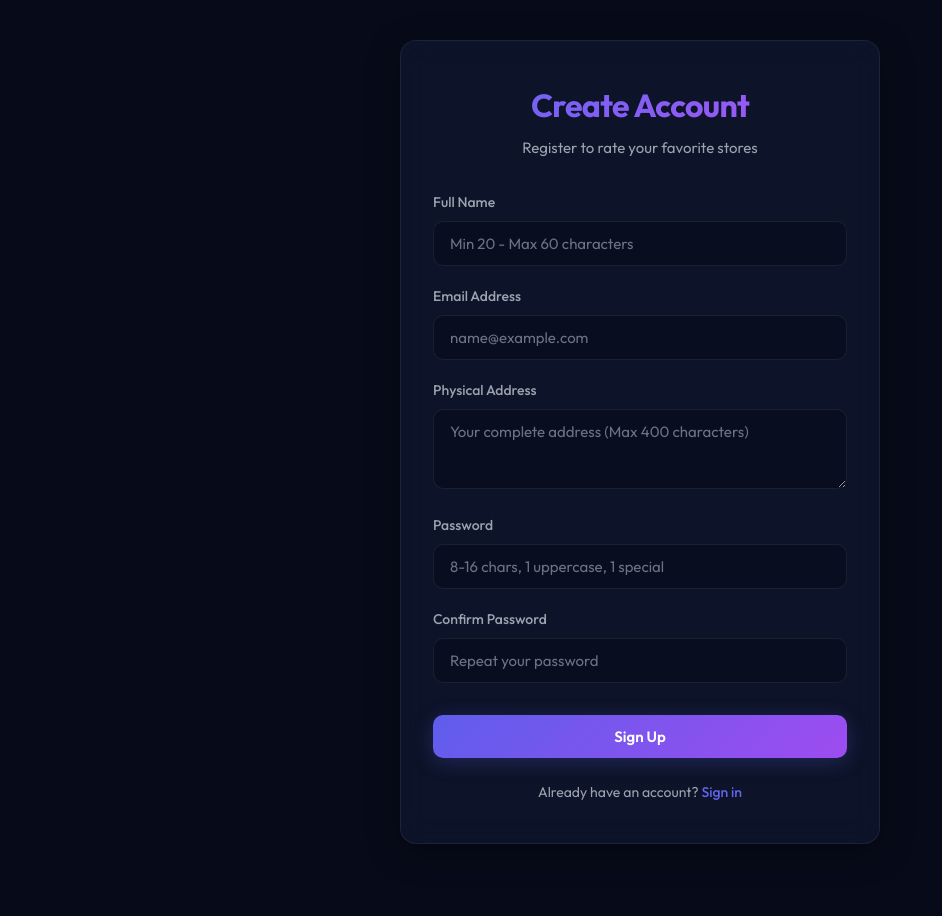
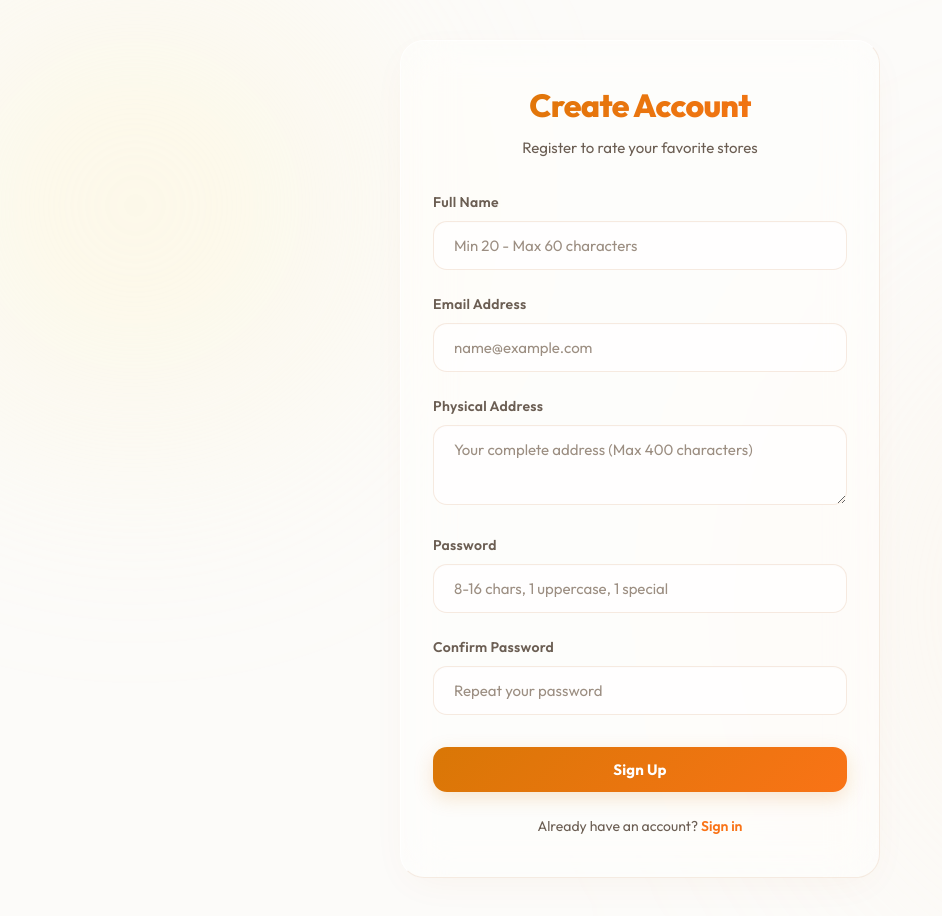
Before and after one commit to tanvisandbhor/store-rating-system, a React (Vite) app in the folder client/: page /signup in a window 1280 px wide. Shown: the whole page, without its empty margins (0-942 px from the left). Before the commit the page ends 884 px from the top, so only its background shows below. Built offline with nearby package versions, Linux system fonts and the light colour scheme; no server answers.

Commit message:
design_aesthetic_light_theme

```diff
--- a/client/src/index.css
+++ b/client/src/index.css
@@ -2,20 +2,20 @@
 @import url('https://fonts.googleapis.com/css2?family=Outfit:wght@300;400;500;600;700;800&display=swap');
 
 :root {
-  --bg-dark: #070b19;
-  --bg-card: rgba(16, 24, 48, 0.7);
-  --bg-card-hover: rgba(22, 34, 68, 0.85);
-  --border-glass: rgba(255, 255, 255, 0.07);
-  --border-glass-focus: rgba(99, 102, 241, 0.4);
-  --primary-gradient: linear-gradient(135deg, #5f5dec 0%, #9e4cf0 100%);
-  --accent-pink: #ec4899;
-  --text-main: #f3f4f6;
-  --text-muted: #9ca3af;
-  --text-dim: #6b7280;
-  --success: #10b981;
-  --danger: #ef4444;
-  --shadow-glow: 0 8px 32px 0 rgba(0, 0, 0, 0.37);
-  --shadow-primary: 0 4px 20px 0 rgba(99, 102, 241, 0.25);
+  --bg-dark: #fcfbf9; /* Ultra clean warm canvas */
+  --bg-card: rgba(255, 255, 255, 0.42); /* Frosted Glass */
+  --border-glass: rgba(255, 255, 255, 0.7); /* Water droplet edge highlight */
+  --border-glass-subtle: rgba(180, 83, 9, 0.1); /* Bottom gold edge refraction */
+  --border-glass-focus: rgba(217, 119, 6, 0.5);
+  --primary-gradient: linear-gradient(135deg, #d97706 0%, #f97316 100%);
+  --accent-pink: #f97316;
+  --text-main: #27211c; /* Deep espresso charcoal */
+  --text-muted: #6b5e53; /* Soft earth warm tone */
+  --text-dim: #9c8e82;
+  --success: #059669;
+  --danger: #dc2626;
+  --shadow-glow: 0 10px 40px -10px rgba(180, 83, 9, 0.06), 0 2px 4px -1px rgba(0, 0, 0, 0.01);
+  --shadow-primary: 0 6px 20px 0 rgba(217, 119, 6, 0.18);
   --font-sans: 'Outfit', -apple-system, BlinkMacSystemFont, 'Segoe UI', Roboto, sans-serif;
 }
 
@@ -29,39 +29,77 @@ body {
   background-color: var(--bg-dark);
   color: var(--text-main);
   font-family: var(--font-sans);
-  min-height: 100-vh;
+  min-height: 100vh;
   overflow-x: hidden;
   line-height: 1.5;
+  position: relative;
 }
 
-/* Glassmorphism containers */
+/* Ambient Glowing Background Orbs */
+body::before {
+  content: '';
+  position: fixed;
+  top: -15%;
+  left: -15%;
+  width: 50vw;
+  height: 50vw;
+  background: radial-gradient(circle, rgba(254, 243, 199, 0.5) 0%, rgba(255, 255, 255, 0) 70%);
+  filter: blur(100px);
+  z-index: -1;
+  animation: floatOrb 22s ease-in-out infinite alternate;
+  pointer-events: none;
+}
+
+body::after {
+  content: '';
+  position: fixed;
+  bottom: -15%;
+  right: -15%;
+  width: 55vw;
+  height: 55vw;
+  background: radial-gradient(circle, rgba(255, 237, 213, 0.45) 0%, rgba(255, 255, 255, 0) 70%);
+  filter: blur(120px);
+  z-index: -1;
+  animation: floatOrb 26s ease-in-out infinite alternate-reverse;
+  pointer-events: none;
+}
+
+@keyframes floatOrb {
+  0% { transform: translate(0, 0) scale(1); }
+  100% { transform: translate(60px, 40px) scale(1.15); }
+}
+
+/* Frosted Glassmorphism Panels */
 .glass-panel {
   background: var(--bg-card);
-  backdrop-filter: blur(16px);
-  -webkit-backdrop-filter: blur(16px);
+  backdrop-filter: blur(24px) saturate(150%);
+  -webkit-backdrop-filter: blur(24px) saturate(150%);
   border: 1px solid var(--border-glass);
-  border-radius: 16px;
+  border-bottom-color: var(--border-glass-subtle);
+  border-right-color: var(--border-glass-subtle);
+  border-radius: 24px;
   box-shadow: var(--shadow-glow);
-  transition: all 0.3s cubic-bezier(0.4, 0, 0.2, 1);
+  transition: transform 0.45s cubic-bezier(0.16, 1, 0.3, 1), box-shadow 0.45s cubic-bezier(0.16, 1, 0.3, 1), border-color 0.3s ease;
 }
 
 .glass-panel:hover {
-  border-color: rgba(255, 255, 255, 0.12);
-  transform: translateY(-2px);
+  border-color: rgba(217, 119, 6, 0.2);
+  transform: translateY(-6px) scale(1.01);
+  box-shadow: 0 20px 48px -15px rgba(180, 83, 9, 0.12), 0 4px 12px -2px rgba(0, 0, 0, 0.02);
 }
 
-/* Base layouts */
+/* Layout Containers */
 .container {
   max-width: 1200px;
   margin: 0 auto;
   padding: 24px;
 }
 
-/* Animations */
+/* Spring Entry Animations */
 @keyframes fadeInUp {
   from {
     opacity: 0;
-    transform: translateY(20px);
+    transform: translateY(24px);
   }
   to {
     opacity: 1;
@@ -70,73 +108,77 @@ body {
 }
 
 .animate-fade-in {
-  animation: fadeInUp 0.5s cubic-bezier(0.4, 0, 0.2, 1) forwards;
+  animation: fadeInUp 0.6s cubic-bezier(0.16, 1, 0.3, 1) forwards;
 }
 
-/* Inputs & Form styling */
+/* Input Fields & Textareas */
 .form-group {
-  margin-bottom: 20px;
+  margin-bottom: 24px;
 }
 
 .form-label {
   display: block;
   font-size: 14px;
-  font-weight: 500;
+  font-weight: 600;
   color: var(--text-muted);
   margin-bottom: 8px;
+  letter-spacing: 0.02em;
 }
 
 .form-input {
   width: 100%;
-  background: rgba(8, 12, 28, 0.6);
-  border: 1px solid var(--border-glass);
-  border-radius: 10px;
+  background: rgba(255, 255, 255, 0.65);
+  border: 1px solid rgba(180, 83, 9, 0.12);
+  border-radius: 14px;
   color: var(--text-main);
-  padding: 12px 16px;
+  padding: 14px 20px;
   font-family: var(--font-sans);
   font-size: 15px;
-  transition: all 0.3s ease;
+  transition: all 0.3s cubic-bezier(0.16, 1, 0.3, 1);
+  box-shadow: inset 0 1px 2px rgba(0, 0, 0, 0.01);
 }
 
 .form-input:focus {
   outline: none;
   border-color: var(--border-glass-focus);
-  box-shadow: 0 0 0 2px rgba(99, 102, 241, 0.15);
-  background: rgba(8, 12, 28, 0.85);
+  box-shadow: 0 0 0 4px rgba(217, 119, 6, 0.08);
+  background: #ffffff;
 }
 
 .form-input::placeholder {
   color: var(--text-dim);
 }
 
-/* Custom buttons */
+/* Premium SaaS Buttons */
 .btn {
   display: inline-flex;
   align-items: center;
   justify-content: center;
-  padding: 12px 24px;
-  border-radius: 10px;
+  padding: 13px 28px;
+  border-radius: 14px;
   font-size: 15px;
-  font-weight: 600;
+  font-weight: 700;
   cursor: pointer;
-  transition: all 0.3s cubic-bezier(0.4, 0, 0.2, 1);
+  transition: all 0.35s cubic-bezier(0.16, 1, 0.3, 1);
   border: none;
   font-family: var(--font-sans);
+  letter-spacing: 0.01em;
 }
 
 .btn-primary {
   background: var(--primary-gradient);
   color: white;
   box-shadow: var(--shadow-primary);
+  text-shadow: 0 1px 1px rgba(0, 0, 0, 0.03);
 }
 
 .btn-primary:hover {
-  transform: translateY(-2px);
-  box-shadow: 0 6px 24px 0 rgba(99, 102, 241, 0.35);
+  transform: translateY(-3px);
+  box-shadow: 0 10px 24px 0 rgba(217, 119, 6, 0.28);
 }
 
 .btn-primary:active {
-  transform: translateY(0);
+  transform: translateY(-1px);
 }
 
 .btn-danger {
@@ -145,18 +187,22 @@ body {
 }
 
 .btn-danger:hover {
-  transform: translateY(-2px);
-  box-shadow: 0 4px 15px 0 rgba(239, 68, 68, 0.25);
+  transform: translateY(-3px);
+  box-shadow: 0 8px 20px 0 rgba(220, 38, 38, 0.2);
 }
 
 .btn-secondary {
-  background: rgba(255, 255, 255, 0.05);
-  border: 1px solid var(--border-glass);
+  background: rgba(255, 255, 255, 0.75);
+  border: 1px solid rgba(180, 83, 9, 0.12);
   color: var(--text-main);
+  box-shadow: 0 2px 4px rgba(0,0,0,0.01);
 }
 
 .btn-secondary:hover {
-  background: rgba(255, 255, 255, 0.1);
+  background: #ffffff;
+  border-color: rgba(180, 83, 9, 0.25);
+  transform: translateY(-2px);
+  box-shadow: 0 4px 8px rgba(0,0,0,0.02);
 }
 
 .btn:disabled {
@@ -166,7 +212,7 @@ body {
   box-shadow: none !important;
 }
 
-/* Tables & Lists */
+/* Glassmorphic Tables */
 .table-container {
   overflow-x: auto;
   width: 100%;
@@ -180,13 +226,16 @@ body {
 }
 
 .custom-table th {
-  padding: 16px;
+  padding: 18px 16px;
   color: var(--text-muted);
-  font-weight: 600;
-  border-bottom: 2px solid var(--border-glass);
+  font-weight: 700;
+  border-bottom: 2px solid rgba(180, 83, 9, 0.08);
   cursor: pointer;
   user-select: none;
   transition: color 0.2s ease;
+  font-size: 13px;
+  text-transform: uppercase;
+  letter-spacing: 0.06em;
 }
 
 .custom-table th:hover {
@@ -194,8 +243,8 @@ body {
 }
 
 .custom-table td {
-  padding: 16px;
-  border-bottom: 1px solid var(--border-glass);
+  padding: 20px 16px;
+  border-bottom: 1px solid rgba(180, 83, 9, 0.05);
   color: var(--text-main);
 }
 
@@ -204,72 +253,107 @@ body {
 }
 
 .custom-table tbody tr {
-  transition: background-color 0.2s ease;
+  transition: background-color 0.25s ease;
 }
 
 .custom-table tbody tr:hover {
-  background-color: rgba(255, 255, 255, 0.02);
+  background-color: rgba(217, 119, 6, 0.015);
 }
 
 /* Badges */
 .badge {
   display: inline-flex;
   align-items: center;
-  padding: 4px 10px;
+  padding: 5px 12px;
   border-radius: 9999px;
-  font-size: 12px;
-  font-weight: 600;
+  font-size: 11px;
+  font-weight: 700;
   text-transform: uppercase;
-  letter-spacing: 0.05em;
+  letter-spacing: 0.06em;
 }
 
 .badge-admin {
-  background: rgba(168, 85, 247, 0.15);
-  color: #c084fc;
+  background: rgba(180, 83, 9, 0.08);
+  color: #b45309;
+  border: 1px solid rgba(180, 83, 9, 0.12);
 }
 
 .badge-user {
-  background: rgba(59, 130, 246, 0.15);
-  color: #60a5fa;
+  background: rgba(249, 115, 22, 0.06);
+  color: #ea580c;
+  border: 1px solid rgba(249, 115, 22, 0.1);
 }
 
 .badge-owner {
-  background: rgba(245, 158, 11, 0.15);
-  color: #fbbf24;
+  background: rgba(234, 179, 8, 0.08);
+  color: #a16207;
+  border: 1px solid rgba(234, 179, 8, 0.12);
 }
 
-/* UI feedbacks */
+/* Feedback banners */
 .error-banner {
-  background: rgba(239, 68, 68, 0.1);
-  border: 1px solid rgba(239, 68, 68, 0.3);
-  color: #fca5a5;
-  border-radius: 8px;
-  padding: 12px 16px;
-  margin-bottom: 20px;
+  background: rgba(220, 38, 38, 0.03);
+  border: 1px solid rgba(220, 38, 38, 0.15);
+  color: #dc2626;
+  border-radius: 14px;
+  padding: 14px 20px;
+  margin-bottom: 24px;
   font-size: 14px;
+  font-weight: 500;
 }
 
 .empty-state {
   text-align: center;
-  padding: 48px 24px;
+  padding: 64px 24px;
   color: var(--text-muted);
 }
 
 .empty-state-icon {
-  font-size: 48px;
-  margin-bottom: 16px;
+  font-size: 58px;
+  margin-bottom: 20px;
 }
 
 .spinner {
-  width: 40px;
-  height: 40px;
-  border: 4px solid rgba(255, 255, 255, 0.1);
-  border-left-color: #6366f1;
+  width: 44px;
+  height: 44px;
+  border: 4px solid rgba(180, 83, 9, 0.08);
+  border-left-color: #d97706;
   border-radius: 50%;
   animation: spin 1s linear infinite;
-  margin: 20px auto;
+  margin: 32px auto;
 }
 
 @keyframes spin {
   to { transform: rotate(360deg); }
 }
+
+/* Organic Floating Animation Class */
+.float-card-1 {
+  animation: floatCard 6s ease-in-out infinite;
+}
+.float-card-2 {
+  animation: floatCard 6s ease-in-out infinite;
+  animation-delay: 1.5s;
+}
+.float-card-3 {
+  animation: floatCard 6s ease-in-out infinite;
+  animation-delay: 3s;
+}
+
+@keyframes floatCard {
+  0% { transform: translateY(0px); }
+  50% { transform: translateY(-6px); }
+  100% { transform: translateY(0px); }
+}
+
+/* Interactive Star rating hover transitions */
+.star-rating-star {
+  transition: transform 0.25s cubic-bezier(0.175, 0.885, 0.32, 1.275), color 0.25s ease;
+}
+.star-rating-star:hover {
+  transform: scale(1.35) rotate(-6deg);
+  text-shadow: 0 0 16px rgba(251, 191, 36, 0.7);
+}
+.star-rating-star:active {
+  transform: scale(0.9);
+}
--- a/client/src/pages/Login.jsx
+++ b/client/src/pages/Login.jsx
@@ -61,7 +61,7 @@ const Login = () => {
     <div style={{ display: 'flex', minHeight: '100vh', alignItems: 'center', justifyContent: 'center', padding: '16px' }}>
       <div className="glass-panel animate-fade-in" style={{ width: '100%', maxWidth: '420px', padding: '40px 32px' }}>
         <div style={{ textAlign: 'center', marginBottom: '32px' }}>
-          <h2 style={{ fontSize: '32px', fontWeight: '700', letterSpacing: '-0.02em', background: 'linear-gradient(135deg, #a855f7 0%, #ec4899 100%)', WebkitBackgroundClip: 'text', WebkitTextFillColor: 'transparent', marginBottom: '8px' }}>
+          <h2 style={{ fontSize: '32px', fontWeight: '800', letterSpacing: '-0.02em', background: 'var(--primary-gradient)', WebkitBackgroundClip: 'text', WebkitTextFillColor: 'transparent', marginBottom: '8px' }}>
             Welcome Back
           </h2>
           <p style={{ color: 'var(--text-muted)', fontSize: '15px' }}>Sign in to access your dashboard</p>
@@ -101,7 +101,7 @@ const Login = () => {
 
         <div style={{ marginTop: '24px', textAlign: 'center', fontSize: '14px', color: 'var(--text-muted)' }}>
           Don't have an account?{' '}
-          <Link to="/signup" style={{ color: '#6366f1', textDecoration: 'none', fontWeight: '500' }}>
+          <Link to="/signup" style={{ color: 'var(--accent-pink)', textDecoration: 'none', fontWeight: '600' }}>
             Sign up
           </Link>
         </div>
--- a/client/src/pages/Signup.jsx
+++ b/client/src/pages/Signup.jsx
@@ -100,7 +100,7 @@ const Signup = () => {
     <div style={{ display: 'flex', minHeight: '100vh', alignItems: 'center', justifyContent: 'center', padding: '40px 16px' }}>
       <div className="glass-panel animate-fade-in" style={{ width: '100%', maxWidth: '480px', padding: '40px 32px' }}>
         <div style={{ textAlign: 'center', marginBottom: '32px' }}>
-          <h2 style={{ fontSize: '32px', fontWeight: '700', letterSpacing: '-0.02em', background: 'linear-gradient(135deg, #6366f1 0%, #a855f7 100%)', WebkitBackgroundClip: 'text', WebkitTextFillColor: 'transparent', marginBottom: '8px' }}>
+          <h2 style={{ fontSize: '32px', fontWeight: '800', letterSpacing: '-0.02em', background: 'var(--primary-gradient)', WebkitBackgroundClip: 'text', WebkitTextFillColor: 'transparent', marginBottom: '8px' }}>
             Create Account
           </h2>
           <p style={{ color: 'var(--text-muted)', fontSize: '15px' }}>Register to rate your favorite stores</p>
@@ -181,7 +181,7 @@ const Signup = () => {
 
         <div style={{ marginTop: '24px', textAlign: 'center', fontSize: '14px', color: 'var(--text-muted)' }}>
           Already have an account?{' '}
-          <Link to="/login" style={{ color: '#6366f1', textDecoration: 'none', fontWeight: '500' }}>
+          <Link to="/login" style={{ color: 'var(--accent-pink)', textDecoration: 'none', fontWeight: '600' }}>
             Sign in
           </Link>
         </div>
```
Also changed, not shown: client/src/layouts/DashboardLayout.jsx (+7 -7 lines), client/src/pages/AdminDashboard.jsx (+11 -11 lines), client/src/pages/OwnerDashboard.jsx (+4 -4 lines), client/src/pages/UserDashboard.jsx (+7 -9 lines).
